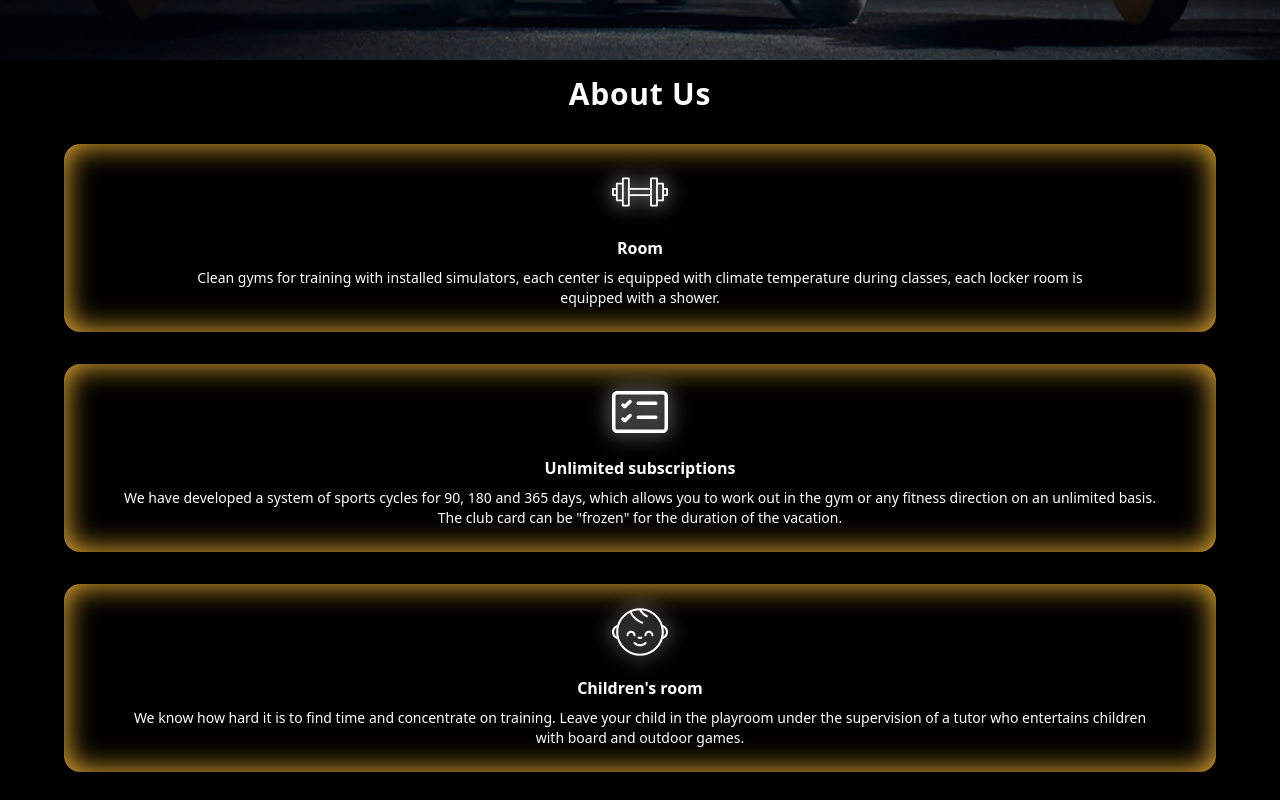
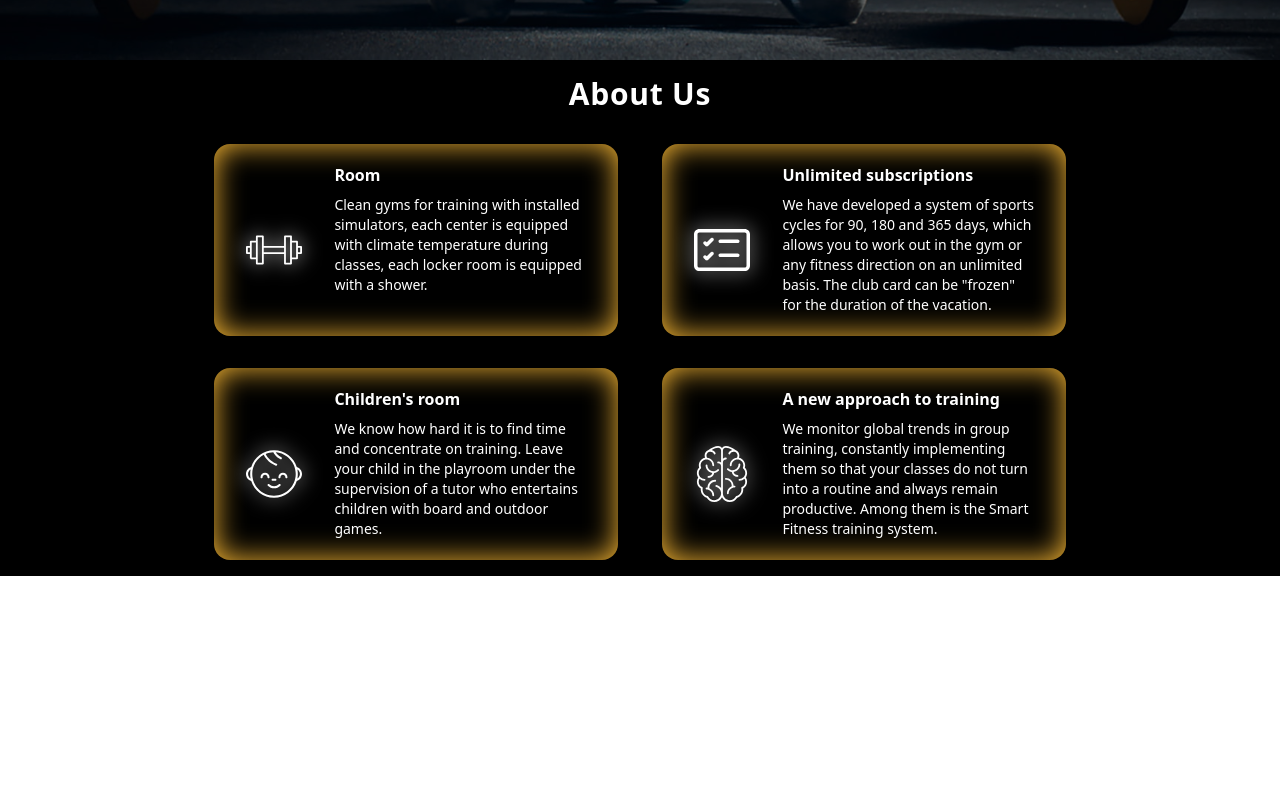
Before and after one commit to VictorMMartinezJr/Fitness-Landing-Page, a React (Create React App) app: page / in a window 1280 px wide. Shown: the part 740-1540 px from the top of the page. After the commit the page ends 1316 px from the top, so only its background shows below. Built offline with nearby package versions, Linux system fonts and the light colour scheme.

Commit message:
Added responsive styling to AboutUs section

```diff
--- a/src/components/AboutUs/AboutBox.js
+++ b/src/components/AboutUs/AboutBox.js
@@ -1,15 +1,15 @@
 const AboutBox = ({ img, h1, description }) => {
   return (
     <div
-      className="w-[90%] my-4 flex flex-col justify-center items-center rounded-2xl"
+      className="w-[90%] my-4 flex flex-col justify-center items-center rounded-2xl sm:flex-row"
       style={{ boxShadow: "inset 0 0px 30px #FFBD35" }}
     >
       <img
         src={img}
-        className="mt-5 h-14"
+        className="mt-5 h-14 sm:mx-8"
         style={{ filter: "drop-shadow(0 0 10px #fff)" }}
       />
-      <div className="my-4 text-center flex flex-col items-center">
+      <div className="my-4 text-center flex flex-col items-center sm:text-left sm:items-start md:h-[80%] ">
         <h1 className="font-bold">{h1}</h1>
         <p className="text-sm w-[90%] my-2">{description}</p>
       </div>
--- a/src/components/AboutUs/index.js
+++ b/src/components/AboutUs/index.js
@@ -3,9 +3,9 @@ import { AboutUsData } from "./AboutUsData";
 
 const AboutUs = () => {
   return (
-    <section className="aboutus bg-black  w-full flex flex-col items-center text-white">
+    <section className="aboutus bg-black  w-full flex flex-col items-center text-white ">
       <h1 className="text-3xl font-bold tracking-wide my-4">About Us</h1>
-      <div className="grid grid-cols-1 row-auto justify-items-center">
+      <div className="grid grid-cols-1 row-auto justify-items-center md:grid-cols-2 xl:w-[70%] 2xl:w-[50%]">
         {AboutUsData.map((data) => {
           return (
             <AboutBox
```
